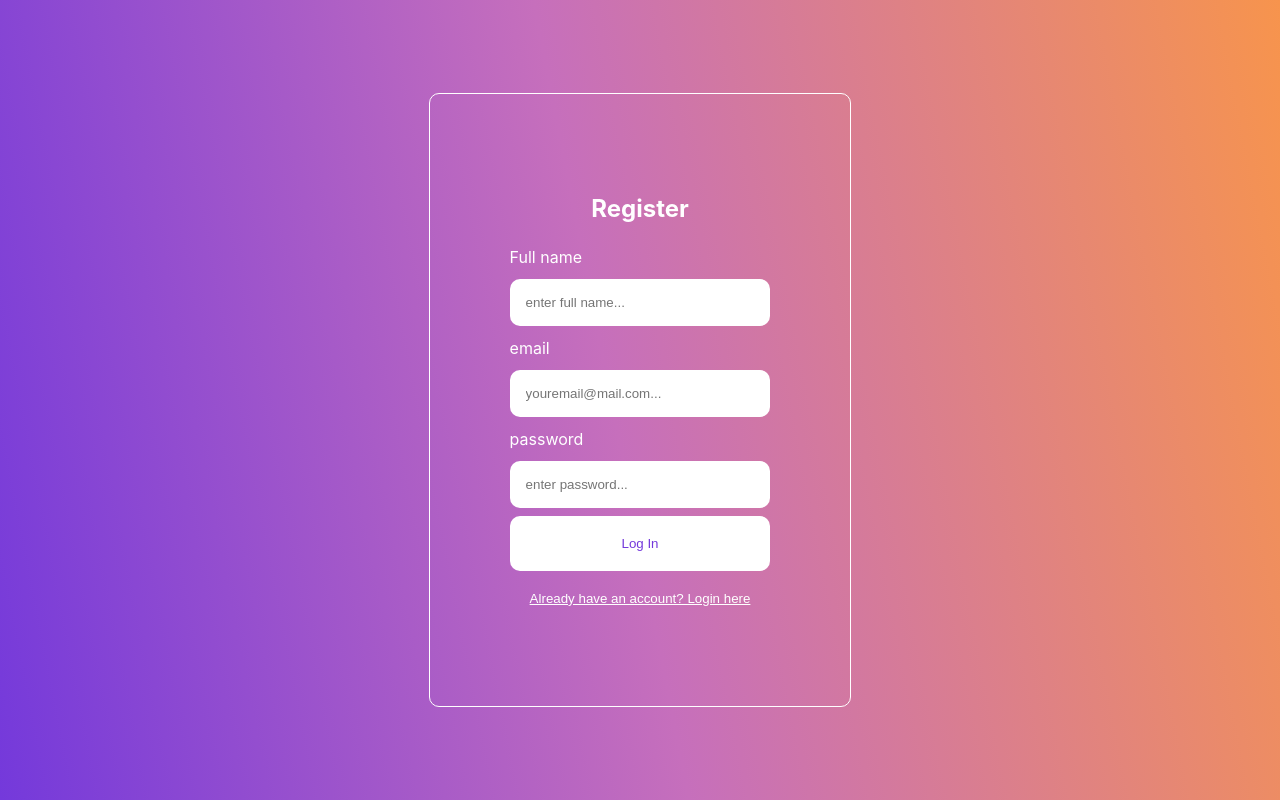
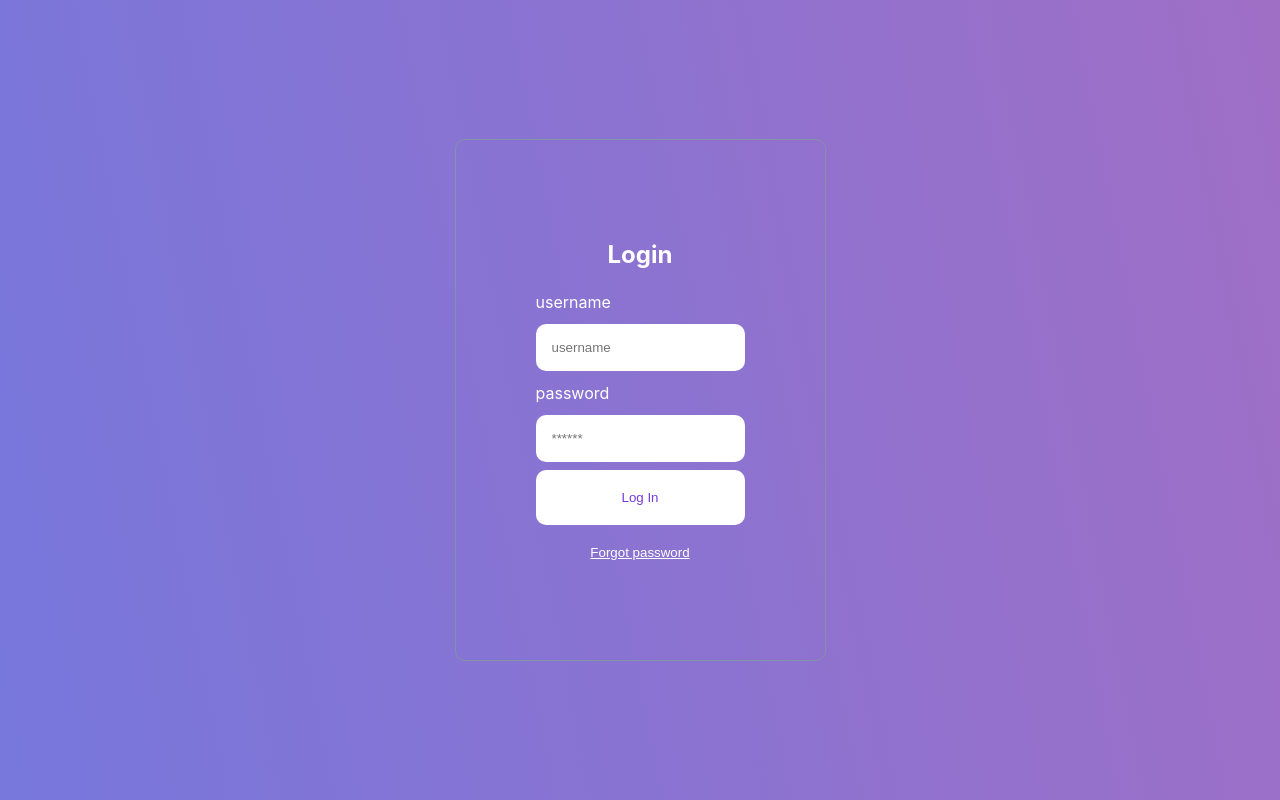
Before and after one commit to zefirchan/ApplicationDomainTeam3, a React (Create React App) app: page / in a window 1280 px wide. Built offline with nearby package versions, Linux system fonts and the light colour scheme.

Commit message:
forgot password and create user screens finished

```diff
--- a/src/App.css
+++ b/src/App.css
@@ -5,10 +5,10 @@
   align-items: center;
   justify-content: center;
   color: white;
-  background-image: linear-gradient(79deg, #7439db, #c66fbc 48%, #F7944D);
+  background-image: linear-gradient(79deg, #7777dc, #9f6fc6 99%);
 }
 
-.auth-form-container, .login-form, .register-form {
+.auth-form-container, .login-form, .register-form, .forgotpass-form {
   display: flex;
   flex-direction: column;
 
@@ -17,7 +17,7 @@
 @media screen and (min-width: 600px){
   .auth-form-container {
     padding: 5rem;
-    border: 1px solid white;
+    border: 1px solid #8492A6;
     border-radius: 10px;
     margin: 0.5rem;
   }
--- a/src/App.js
+++ b/src/App.js
@@ -3,13 +3,18 @@ import React, {useState} from "react";
 
 import './App.css';
 import { Login } from './Login';
+import {Forgotpass} from './Forgotpass';
 import { Register } from './Register';
 
+
 function App() {
-  const [currentForm, setCurrentForm] = useState('Login');
+  {/*start app on login screen */}
+  const [currentForm, setCurrentForm] = useState('login');
   const toggleForm = (formName) =>{
     setCurrentForm(formName);
   }
+
+  {/*toggle between login and forgot password forms */}
   return (
     <div className="App">
       {
--- /dev/null
+++ b/src/Forgotpass.jsx
@@ -0,0 +1,30 @@
+import React, {useState} from "react";
+
+
+{/* */}
+export const Forgotpass = (props) =>{
+    const [email, setEmail] = useState('');
+    const [username, setUsername] = useState('');
+
+    {/* event handler for form entry*/}
+    const handleSubmit= (e) => {
+        e.preventDefault();
+        console.log(email);
+    }
+    {/*forgot password form */}
+    return(
+        <div className="auth-form-container">
+            <h2>Recover Password</h2>
+            <form className="forgotpass-form" onSubmit={handleSubmit}>
+                <label htmlfor="username">username</label>
+                <input value={username} onChange={(e) => setUsername(e.target.value)} type="username" placeholder="enter username" id="username" name="username"/>
+                <label htmlfor="email">email</label>
+                <input value={email} onChange={(e) => setEmail(e.target.value)} type="email" placeholder="youremail@mail.com" id="email" name="email"/>
+                <button type="submit">Recover Password</button>
+            </form>
+            {/* switch to login form*/}
+            <button className="link-btn" onClick={() =>props.onFormSwitch('login')}>login</button>
+
+        </div>
+    );
+}
--- a/src/Login.jsx
+++ b/src/Login.jsx
@@ -1,26 +1,30 @@
 import React, {useState} from "react";
 
+
+
 export const Login = (props) =>{
-    const [email, setEmail] = useState('');
+    const [username, setUsername] = useState('');
     const [pass, setPass] = useState('');
 
-
+    {/* event handler for form entry*/}
     const handleSubmit= (e) => {
         e.preventDefault();
-        console.log(email);
+        console.log(username);
     }
     return(
         <div className="auth-form-container">
             <h2>Login</h2>
 
             <form className="login-form" onSubmit={handleSubmit}>
-                <label htmlfor="email">email</label>
-                <input value={email} onChange={(e) => setEmail(e.target.value)} type="email" placeholder="youremail@mail.com" id="email" name="email"/>
+                <label htmlfor="username">username</label>
+                <input value={username} onChange={(e) => setUsername(e.target.value)} type="username" placeholder="username" id="username" name="username"/>
                 <label htmlfor="password">password</label>
                 <input value={pass} onChange={(e) =>setPass(e.target.value) } type="password" placeholder="******" id="password" name="password"/>
                 <button type="submit">Log In</button>
             </form>
-            <button className="link-btn" onClick={() =>props.onFormSwitch('register')}>Don't have an account? Register here</button>
+            {/* switch to password form*/}
+            <button className="link-btn" onClick={() =>props.onFormSwitch('forgotpass')}>Forgot password</button>
+
         </div>
     );
 }
--- a/src/Register.jsx
+++ b/src/Register.jsx
@@ -1,27 +1,35 @@
 import React, {useState} from "react";
 
+ {/* Administrator screen for creating new role*/}
 export const Register = (props) =>{
     const [email, setEmail] = useState('');
     const [pass, setPass] = useState('');
-    const [name, setName] = useState('');
+    const [firstname, setFirstname] = useState('');
+    const [lastname, setLastname] = useState('');
+    const [role, setRole] = useState('');
 
+
+    {/* event handler for form entry*/}
     const handleSubmit= (e) => {
         e.preventDefault();
 
     }
     return(
         <div className="auth-form-container">
-            <h2>Register</h2>
+            <h2>Register new User</h2>
             <form className="register-form" onSubmit={handleSubmit}>
-                <label htlmfor="name">Full name</label>
-                <input value={name} onChange={(e) => setName(e.target.value)} name="name" id="name" placeholder="enter full name..."/>
+                <label htlmfor="firstname">first name</label>
+                <input value={firstname} onChange={(e) => setFirstname(e.target.value)} name="firstname" id="firstname" placeholder="enter first name..."/>
+                <label htlmfor="lastname">last name</label>
+                <input value={lastname} onChange={(e) => setLastname(e.target.value)} name="lastname" id="lastname" placeholder="enter last name..."/>
+                <label htlmfor="role">role</label>
+                <input value={role} onChange={(e) => setRole(e.target.value)} name="role" id="role" placeholder="user's role..."/>
                 <label htmlfor="email">email</label>
                 <input value={email} onChange={(e) => setEmail(e.target.value)}type="email" placeholder="youremail@mail.com..." id="email" name="email"/>
-                <label value={pass} onChange={(e) => setPass(e.target.value)}for="password">password</label>
-                <input type="password" placeholder="enter password..." id="password" name="password"/>
-                <button type="submit">Log In</button>
+                <label htmlfor="pass">password</label>
+                <input value={pass} onChange={(e) => setPass(e.target.value)}type="pass" placeholder="*******" id="pass" name="pass"/>
+                <button type="submit">Register Account</button>
             </form>
-            <button className="link-btn" onClick={() =>props.onFormSwitch('login')}>Already have an account? Login here</button>
         </div>
     );
 }
```
